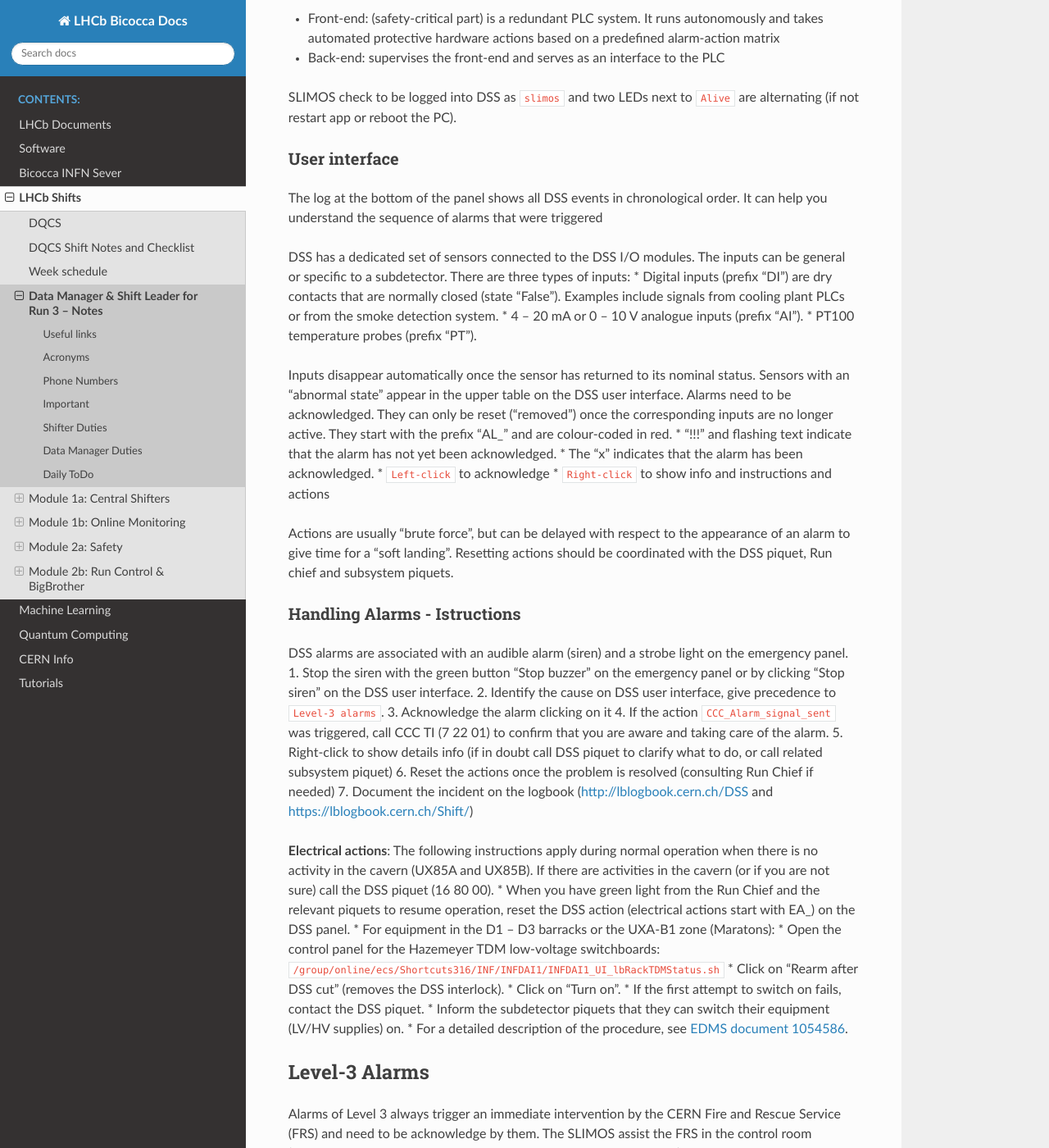
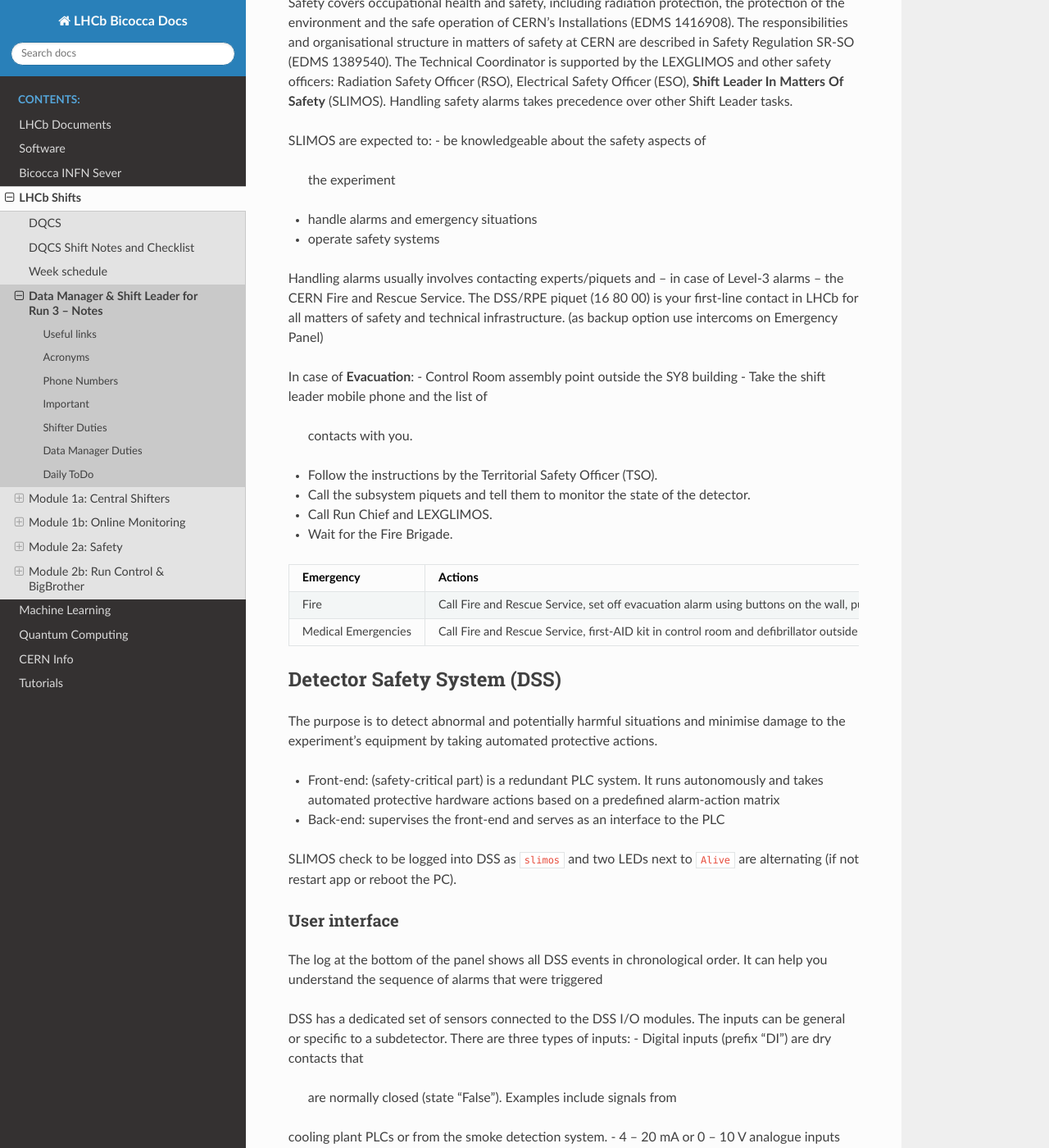
Before and after one commit to lhcb-bicocca/documentation, a Sphinx documentation site: the page built from docs/source/shifts/datamanager_shiftleader.rst, in a window 1280 px wide and 1400 px high, scrolled down 7672 px. Shown: the whole window at 82% size. Built offline with Sphinx 7.4.7 and the Read the Docs theme 2.0.0, drawn with Linux system fonts in a browser that asks for light colours; some of the changed text lies outside the part shown.

Commit message:
fix formatting

```diff
--- a/docs/source/shifts/datamanager_shiftleader.rst
+++ b/docs/source/shifts/datamanager_shiftleader.rst
@@ -94,7 +91,7 @@
 +------+-----------------------------------------+---------------------+
 | LPC  | LHC PRogram Coordinator                 |                     |
 +------+-----------------------------------------+---------------------+
-| MAd  | Material Access Device                  |                     |
+| MAD  | Material Access Device                  |                     |
 +------+-----------------------------------------+---------------------+
 | MC   | Machine Coordinators                    | Run Chief at CCC    |
 +------+-----------------------------------------+---------------------+
@@ -226,23 +223,28 @@
 
 .. container:: info
 
-   Login for control room screens: \* user: lhcb_shift \* pswd: top of
-   whiteboard, with ! in front…
+   Login for control room screens:
+   - user: lhcb_shift
+   - pswd: top of whiteboard, with ! in front…
 
 Who you gonna call?
 -------------------
 
 .. math::  try ~piquet x3 => try~Run~Chief => Run~Coordinator
 
-\* If you know you cannot make it on time, call the current Shift Leader
-and call the Run Chief \* If the incoming shifter does not show up
-within 15 minutes after the start time of the shift, the outgoing
-shifter should call the Run Chief \* The experts are also available to
-answer the phones, but first you should always call the sub-detector
-piquet of the concerned system \* If the call concerns the LHC or
-something that needs more escalating, call the Run Chief as well \* If
-there is a safety issue or an alarm, call 168000 (DSS piquet or GLIMOS)
-\* If in doubt about the LHC doings, call the CCC to clarify
+
+- If you know you cannot make it on time, call the current Shift Leader
+  and call the Run Chief
+- If the incoming shifter does not show up
+  within 15 minutes after the start time of the shift, the outgoing
+  shifter should call the Run Chief
+- The experts are also available to
+  answer the phones, but first you should always call the sub-detector
+  piquet of the concerned system
+- If the call concerns the LHC or
+  something that needs more escalating, call the Run Chief as well
+- If there is a safety issue or an alarm, call 168000 (DSS piquet or GLIMOS)
+- If in doubt about the LHC doings, call the CCC to clarify
 
 LHCb Run Control
 ----------------
@@ -330,34 +332,34 @@
 | s-section        | and lumi                                              |   |
 +------------------+-------------------------------------------------------+---+
 
-+--------------------------------------------------+--------------+---------+
-| Alarm on screen                                 | LED status   | Action  |
-+==================================================+==============+=========+
-| **LHC leveling receiver not running**           | First LED is | Call    |
-|                                                 | grey and     | CCC and |
-|                                                 | sentence red | ask     |
-|                                                 |              | them to |
-|                                                 |              | enable  |
-|                                                 |              | the     |
-|                                                 |              | leveling|
++--------------------------------------------------+--------------+-----------+
+| Alarm on screen                                 | LED status   | Action     |
++==================================================+==============+===========+
+| **LHC leveling receiver not running**           | First LED is | Call       |
+|                                                 | grey and     | CCC and    |
+|                                                 | sentence red | ask        |
+|                                                 |              | them to    |
+|                                                 |              | enable     |
+|                                                 |              | the        |
+|                                                 |              | leveling   |
 |                                                 |              | application|
-+--------------------------------------------------+--------------+---------+
-| **No response to leveling since 564 s**         | Second LED   | Call    |
-|                                                 | and sentence | CCC and |
-|                                                 | green, first | ask     |
-|                                                 | LED grey and | them to |
-|                                                 | sentence red | perform |
-|                                                 |              | leveling|
-+--------------------------------------------------+--------------+---------+
-| **X-plane optimization not done, LHCb Leveling  | First LED    | Call    |
-| master inhibited, please check!**               | and sentence | CCC and |
-|                                                 | green, second| them to |
-|                                                 | LED grey and | optimize|
-|                                                 | sentence red | LHCb in |
-|                                                 |              | the     |
-|                                                 |              | crossing|
-|                                                 |              | plane   |
-+--------------------------------------------------+--------------+---------+
++--------------------------------------------------+--------------+-----------+
+| **No response to leveling since 564 s**         | Second LED   | Call       |
+|                                                 | and sentence | CCC and    |
+|                                                 | green, first | ask        |
+|                                                 | LED grey and | them to    |
+|                                                 | sentence red | perform    |
+|                                                 |              | leveling   |
++--------------------------------------------------+--------------+-----------+
+| **X-plane optimization not done, LHCb Leveling  | First LED    | Call       |
+| master inhibited, please check!**               | and sentence | CCC and    |
+|                                                 | green, second| them to    |
+|                                                 | LED grey and | optimize   |
+|                                                 | sentence red | LHCb in    |
+|                                                 |              | the        |
+|                                                 |              | crossing   |
+|                                                 |              | plane      |
++--------------------------------------------------+--------------+-----------+
 
 if LHC is in Machine Development period, they screw arounf with the
 machine.
@@ -433,22 +435,28 @@
 Matters Of Safety** (SLIMOS). Handling safety alarms takes precedence
 over other Shift Leader tasks.
 
-SLIMOS are expected to: \* be knowledgeable about the safety aspects of
-the experiment \* handle alarms and emergency situations \* operate
-safety systems
+SLIMOS are expected to:
+- be knowledgeable about the safety aspects of
+  the experiment
+- handle alarms and emergency situations
+- operate safety systems
 
 Handling alarms usually involves contacting experts/piquets and – in
 case of Level-3 alarms – the CERN Fire and Rescue Service. The DSS/RPE
 piquet (16 80 00) is your first-line contact in LHCb for all matters of
-safety and technical infrastructure. (\*as backup option use intercoms
+safety and technical infrastructure. (as backup option use intercoms
 on Emergency Panel)
 
-In case of **Evacuation**: \* Control Room assembly point outside the
-SY8 building \* Take the shift leader mobile phone and the list of
-contacts with you. \* Follow the instructions by the Territorial Safety
-Officer (TSO). \* Call the subsystem piquets and tell them to monitor
-the state of the detector. \* Call Run Chief and LEXGLIMOS. \* Wait for
-the Fire Brigade.
+In case of **Evacuation**:
+- Control Room assembly point outside the SY8 building
+- Take the shift leader mobile phone and the list of
+  contacts with you.
+- Follow the instructions by the Territorial Safety
+  Officer (TSO).
+- Call the subsystem piquets and tell them to monitor
+  the state of the detector.
+- Call Run Chief and LEXGLIMOS.
+- Wait for the Fire Brigade.
 
 +---------------------+--------------------------------------------------------------+
 | Emergency           | Actions                                                      |
@@ -486,21 +494,24 @@
 
 DSS has a dedicated set of sensors connected to the DSS I/O modules. The
 inputs can be general or specific to a subdetector. There are three
-types of inputs: \* Digital inputs (prefix "DI") are dry contacts that
-are normally closed (state "False"). Examples include signals from
-cooling plant PLCs or from the smoke detection system. \* 4 – 20 mA or 0
-– 10 V analogue inputs (prefix "AI"). \* PT100 temperature probes
-(prefix "PT").
+types of inputs:
+- Digital inputs (prefix "DI") are dry contacts that
+ are normally closed (state "False"). Examples include signals from
+cooling plant PLCs or from the smoke detection system.
+- 4 – 20 mA or 0 – 10 V analogue inputs (prefix "AI").
+- PT100 temperature probes (prefix "PT").
 
 Inputs disappear automatically once the sensor has returned to its
 nominal status. Sensors with an "abnormal state" appear in the upper
 table on the DSS user interface. Alarms need to be acknowledged. They
 can only be reset ("removed") once the corresponding inputs are no
 longer active. They start with the prefix "AL\_" and are colour-coded in
-red. \* "!!!" and flashing text indicate that the alarm has not yet been
-acknowledged. \* The "x" indicates that the alarm has been acknowledged.
-\* ``Left-click`` to acknowledge \* ``Right-click`` to show info and
-instructions and actions
+red.
+- "!!!" and flashing text indicate that the alarm has not yet been
+  acknowledged.
+- The "x" indicates that the alarm has been acknowledged.
+- ``Left-click`` to acknowledge
+- ``Right-click`` to show info and instructions and actions
 
 Actions are usually "brute force", but can be delayed with respect to
 the appearance of an alarm to give time for a "soft landing". Resetting
@@ -517,33 +528,40 @@
 ~~~~~~~~~~~~~~~~~~~~~~~~~~~~~
 
 DSS alarms are associated with an audible alarm (siren) and a strobe
-light on the emergency panel. 1. Stop the siren with the green button
-"Stop buzzer" on the emergency panel or by clicking "Stop siren" on the
-DSS user interface. 2. Identify the cause on DSS user interface, give
-precedence to ``Level-3 alarms``. 3. Acknowledge the alarm clicking on
-it 4. If the action ``CCC_Alarm_signal_sent`` was triggered, call CCC TI
-(7 22 01) to confirm that you are aware and taking care of the alarm. 5.
-Right-click to show details info (if in doubt call DSS piquet to clarify
-what to do, or call related subsystem piquet) 6. Reset the actions once
-the problem is resolved (consulting Run Chief if needed) 7. Document the
-incident on the logbook (http://lblogbook.cern.ch/DSS and
-https://lblogbook.cern.ch/Shift/)
+light on the emergency panel.
+1. Stop the siren with the green button "Stop buzzer" on the emergency
+   panel or by clicking "Stop siren" on the DSS user interface.
+2. Identify the cause on DSS user interface, give
+   precedence to ``Level-3 alarms``.
+3. Acknowledge the alarm clicking on it
+4. If the action ``CCC_Alarm_signal_sent`` was triggered, call CCC TI
+(7 22 01) to confirm that you are aware and taking care of the alarm.
+5. Right-click to show details info (if in doubt call DSS piquet
+   to clarify what to do, or call related subsystem piquet)
+6. Reset the actions once the problem is resolved
+   (consulting Run Chief if needed)
+7. Document the incident on the logbook (http://lblogbook.cern.ch/DSS
+   and https://lblogbook.cern.ch/Shift/)
 
 **Electrical actions**: The following instructions apply during normal
 operation when there is no activity in the cavern (UX85A and UX85B). If
 there are activities in the cavern (or if you are not sure) call the DSS
-piquet (16 80 00). \* When you have green light from the Run Chief and
-the relevant piquets to resume operation, reset the DSS action
-(electrical actions start with EA\_) on the DSS panel. \* For equipment
-in the D1 – D3 barracks or the UXA-B1 zone (Maratons): \* Open the
-control panel for the Hazemeyer TDM low-voltage switchboards:
+piquet (16 80 00).
+- When you have green light from the Run Chief and
+  the relevant piquets to resume operation, reset the DSS action
+  (electrical actions start with EA\_) on the DSS panel.
+- For equipment in the D1 – D3 barracks or the UXA-B1 zone (Maratons):
+- Open the control panel for the Hazemeyer TDM low-voltage switchboards:
 ``/group/online/ecs/Shortcuts316/INF/INFDAI1/INFDAI1_UI_lbRackTDMStatus.sh``
-\* Click on "Rearm after DSS cut" (removes the DSS interlock). \* Click
-on "Turn on". \* If the first attempt to switch on fails, contact the
-DSS piquet. \* Inform the subdetector piquets that they can switch their
-equipment (LV/HV supplies) on. \* For a detailed description of the
-procedure, see `EDMS document
-1054586 <https://edms.cern.ch/document/1054586>`__.
+- Click on "Rearm after DSS cut" (removes the DSS interlock).
+- Click on "Turn on".
+- If the first attempt to switch on fails, contact the
+  DSS piquet.
+- Inform the subdetector piquets that they can switch their
+  equipment (LV/HV supplies) on.
+- For a detailed description of the
+  procedure, see `EDMS document
+  1054586 <https://edms.cern.ch/document/1054586>`__.
 
 Level-3 Alarms
 --------------
@@ -727,10 +745,12 @@
 comprises 15 modules configured for smoke detection. There is a
 dedicated console nest to the CSAM terminal
 (https://lbdokuwiki.cern.ch/infrastructure:snifferapplication) There are
-three (pre-)alarm levels corresponding to different thresholds. \*
-Pre-alarm 1 \* Pre-alarm 2 \* Alarm (=Level-3 alarm) \* Pre-alarms need
-to be reset by the SLIMOS. \* In case of a pre-alarm 2 or an alarm, DSS
-cuts the power to the affected detector
+three (pre-)alarm levels corresponding to different thresholds.
+- Pre-alarm 1
+- Pre-alarm 2
+- Alarm (=Level-3 alarm)
+Pre-alarms need to be reset by the SLIMOS.
+In case of a pre-alarm 2 or an alarm, DSS cuts the power to the affected detector
 
 .. _user-interface-1:
 
@@ -779,8 +799,9 @@
 The access to the LHCb cavern is controlled by two access points which
 are part of the LHC access control system (LACS). Each access point is
 composed of a PAD (Personnel Access Device) and MAD (Material Access
-Device). \* **PZ85** is the non-interlocked access point on the surface.
-\* **UX85** is the interlocked access point underground, controlling the
+Device).
+- **PZ85** is the non-interlocked access point on the surface.
+- **UX85** is the interlocked access point underground, controlling the
 access to the detector side of the cavern (UX85B).
 
 PZ85 has two access modes, GENERAL and CLOSED.
@@ -960,11 +981,12 @@
 .. image:: images/control_units.png
    :width: 600
 
-The Main tool of the ECS are: \* **RunControl**: Handles the DAQ &
-Dataflow, Allows to: Configure the system, Start & Stop runs \*
-**AutoPilot**: Knows how to start and keep a run going from any state.
-\* **BigBrother**: Based on the LHC state, it Controls SD Voltages,
-RunControl (partially) VELO Closure (not yet)
+The Main tool of the ECS are:
+- **RunControl**: Handles the DAQ & Dataflow, Allows to:
+  Configure the system, Start & Stop runs
+- **AutoPilot**: Knows how to start and keep a run going from any state.
+- **BigBrother**: Based on the LHC state, it Controls SD Voltages,
+ RunControl (partially) VELO Closure (not yet)
 
 Run Control
 -----------
@@ -1080,8 +1101,9 @@
 ------------
 
 Launch it with
-``/group/online/ecs/Shortcuts319/LHCb/LBECSINFO/AlarmScreen.sh`` \* at
-startup click on "Load filter…" on top right and select
-"ExcludeBadSystems" \* normally this screen is empty: every alarm should
-be followed up by calling the appropriate piquet (and send it to the
-logbook with the button)
+``/group/online/ecs/Shortcuts319/LHCb/LBECSINFO/AlarmScreen.sh``
+- at startup click on "Load filter…" on top right and select
+  "ExcludeBadSystems"
+- normally this screen is empty: every alarm should be followed up by
+  calling the appropriate piquet (and send it to the logbook
+  with the button)
```
Also changed, not shown: other parts of docs/source/shifts/datamanager_shiftleader.rst (+5 -9 lines).
